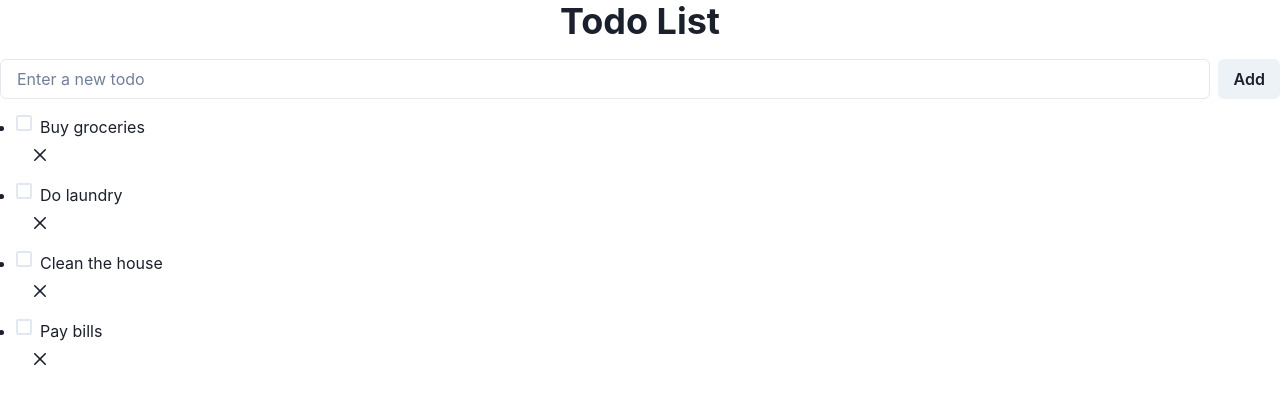
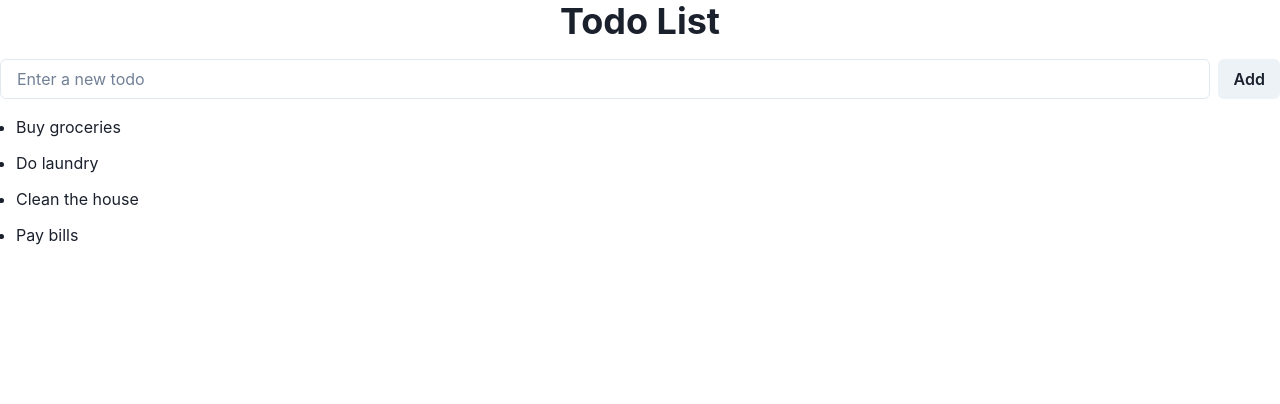
Before and after one commit to GPT-Engineer-App-Dev/schedule-smart, a React (Vite) app: page / in a window 1280 px wide. Shown: the top 404 px of the page. Built offline with nearby package versions, Linux system fonts and the light colour scheme.

Commit message:
Reverted to edit 49dfbadb-610c-4666-8c44-2565c963dd41: "- Added state to store the list of todos and current input value - Added an input field and button to add new todos - Updating the todo list when a new todo is added - Rendering the todo items from the component state"

```diff
--- a/src/components/TodoList.jsx
+++ b/src/components/TodoList.jsx
@@ -1,31 +1,15 @@
 import React, { useState } from "react";
-import { Box, Heading, UnorderedList, ListItem, Input, Button, Checkbox, CloseButton } from "@chakra-ui/react";
+import { Box, Heading, UnorderedList, ListItem, Input, Button } from "@chakra-ui/react";
 
 const TodoList = () => {
-  const [todos, setTodos] = useState([
-    { text: "Buy groceries", completed: false },
-    { text: "Do laundry", completed: false },
-    { text: "Clean the house", completed: false },
-    { text: "Pay bills", completed: false },
-  ]);
+  const [todos, setTodos] = useState(["Buy groceries", "Do laundry", "Clean the house", "Pay bills"]);
   const [inputValue, setInputValue] = useState("");
 
   const handleAddTodo = () => {
     if (inputValue.trim() !== "") {
-      setTodos([...todos, { text: inputValue, completed: false }]);
+      setTodos([...todos, inputValue]);
       setInputValue("");
     }
-  };
-
-  const handleToggleCompleted = (index) => {
-    const updatedTodos = [...todos];
-    updatedTodos[index].completed = !updatedTodos[index].completed;
-    setTodos(updatedTodos);
-  };
-
-  const handleDeleteTodo = (index) => {
-    const updatedTodos = todos.filter((_, i) => i !== index);
-    setTodos(updatedTodos);
   };
 
   return (
@@ -39,11 +23,7 @@ const TodoList = () => {
       </Box>
       <UnorderedList spacing={3}>
         {todos.map((todo, index) => (
-          <ListItem key={index} style={{ textDecoration: todo.completed ? "line-through" : "none" }}>
-            <Checkbox isChecked={todo.completed} onChange={() => handleToggleCompleted(index)} mr={2} />
-            {todo.text}
-            <CloseButton ml={2} onClick={() => handleDeleteTodo(index)} />
-          </ListItem>
+          <ListItem key={index}>{todo}</ListItem>
         ))}
       </UnorderedList>
     </Box>
```
